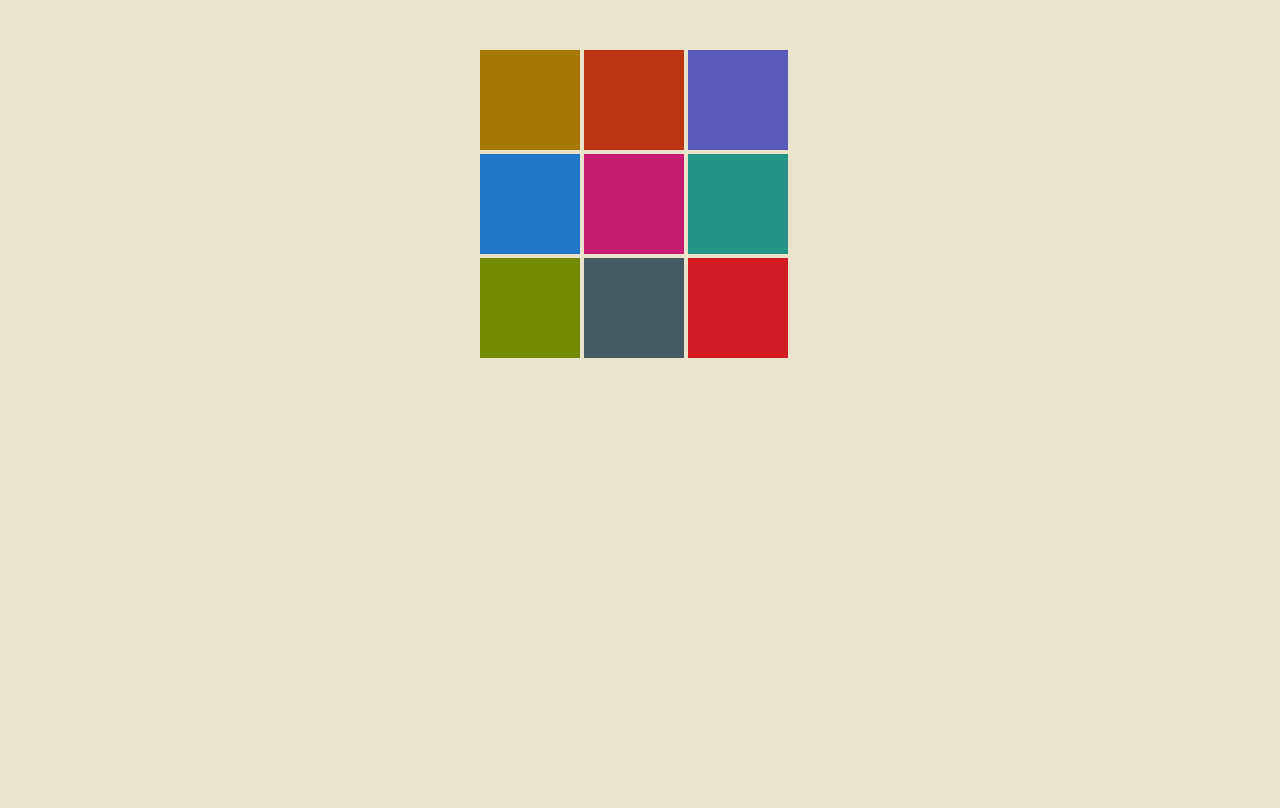
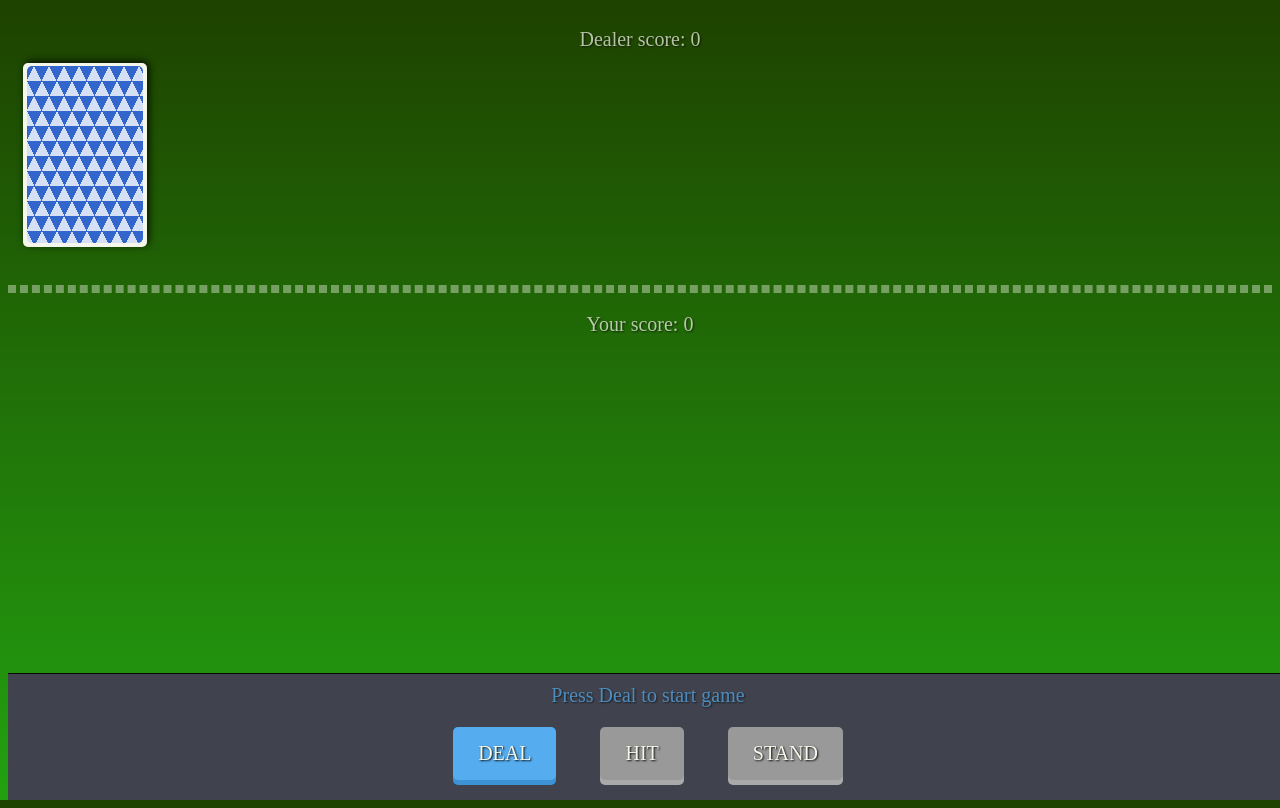
Before and after one commit to kevine11/BlackJack, a plain HTML site: page index.html in a window 1280 px wide. Drawn offline with Linux system fonts and the light colour scheme; a web font is replaced by a local one.

Commit message:
styling and homepage

```diff
--- a/blackjack2.js
+++ b/blackjack2.js
@@ -12,9 +12,9 @@ var dealerHand = [];
 
 // creating deck
 function getDeck(){
-    for (var s = 0 < suits.length; s++;) {
+    for (var s = 0; s < suits.length; s++) {
         for (var n = 0; n < values, length, n++;){
-        var cardImg = "CardImages/" + values[n] + suits[s] + ".jpg";
+        cardImg = "CardImages/" + values[n] + suits[s] + ".jpg";
         var card = {
             value: value[n],
             Suit: suits[s],
--- a/index.html
+++ b/index.html
@@ -1,73 +1,41 @@
-<!doctype html>
-<html lang="en">
-<head>
-  <meta charset="UTF-8">
-  <title>JavaScript Events</title>
-  <link rel="stylesheet" href="style.css">
-</head>
-<body>
-  <ul>
-    <li><img src="images/ylw.gif" alt="yellow" id="yellow"></li>
-    <li><img src="images/org.gif" alt="orange" id="orange"></li>
-    <li><img src="images/ppl.gif" alt="purple" id="purple"></li>
-    <li><img src="images/blu.gif" alt="blue" id="blue"></li>
-    <li><img src="images/pnk.gif" alt="pink" id="pink" onclick=pinkBox() ></li>
-    <li><img src="images/grn.gif" alt="green" id="green"></li>
-    <li><img src="images/ygr.gif" alt="ygreen" id="ygreen"></li>
-    <li><img src="images/gry.gif" alt="gray" id="gray"></li>
-    <li><img src="images/red.gif" alt="red" id="red"></li>
-  </ul>
+<!DOCTYPE html>
+<html>
+  <head>
+    <meta charset="UTF-8">
+    <title>Blackjack</title>
+    <link href="https://fonts.googleapis.com/css?family=Arbutus+Slab" rel="stylesheet">
+    <link rel="stylesheet" href="styles.css">
+  </head>
+  <body>
 
-  <script>
+    <div id="table">
+      <div id="dealer-score" class="score">Dealer score: <span>0</span></div>
+      <div id="deck">
+        <div class="back"></div>
+      </div>
+      <div class="container" id="dealer">
+      </div>
 
-    var ul = document.querySelector('ul')
+      <div class="border-line"></div>
 
-    ul.addEventListener('click', function(event){
+      <div id="player-score" class="score">Your score: <span>0</span></div>
+      <div class="container" id="player">
+      </div>
+    </div>
 
-      // console.log(event.target.id)
+    <div id="panel">
+      <div id="status">Press Deal to start game</div>
 
-      // if(event.target.id == "red"){
+      <button id="deal" class="blue" type="button">DEAL</button>
+      <button id="hit" class="green" type="button" disabled>HIT</button>
+      <button id="stand" class="red" type="button" disabled>STAND</button>
 
-      //   console.log("Red Clicked")
-      // }
-      // else if(event.target.id == 'orange'){
-      //   console.log("Orange Clicked")
-      // }
+    </div>
 
-      // console.log("newEvent")
-      // console.log(e)
-
-      switch(event.target.id){
-        case 'red':
-          console.log("red");
-          break;
-        case 'orange':
-          console.log("orange");
-          break;
-        case 'green':
-          console.log("green");
-          break;
-        default:
-          break;
-      }
-    })
-
-    // var li = document.getElementById('yellow');
-
-    // li.addEventListener('click', function(){
-
-    //   alert('Yellow Box Clicked')
-    // })
-
-  //   li.onmousedown = function(){
-
-  //     console.log("Hello Everyone")
-  //   }
-
-  //   function.pinkBox(){
-  //     alert = alert('pink image clicked')
-  //   }
-  // </script>
-
-</body>
+    <script type="text/javascript" src="blackjack2.js"></script>
+    <script type="text/javascript">
+      //initialize the game
+      Blackjack2.init();
+    </script>
+  </body>
 </html>
--- a/style.css
+++ /dev/null
@@ -1,15 +0,0 @@
-body {
-  background: #EAE3CB;
-}
-
-ul {
-  margin: 0 auto;
-  margin-top:50px;
-  padding: 0;
-  width: 320px;
-}
-
-ul li {
-  list-style: none;
-  display: inline-block;
-}
--- /dev/null
+++ b/styles.css
@@ -0,0 +1,213 @@
+html {
+  height: 100%;
+}
+
+body {
+  background: rgba(30,66,0,1);
+  background: -moz-linear-gradient(top, rgba(30,66,0,1) 0%, rgba(35,161,16,1) 100%);
+  background: -webkit-gradient(left top, left bottom, color-stop(0%, rgba(30,66,0,1)), color-stop(100%, rgba(35,161,16,1)));
+  background: -webkit-linear-gradient(top, rgba(30,66,0,1) 0%, rgba(35,161,16,1) 100%);
+  background: -o-linear-gradient(top, rgba(30,66,0,1) 0%, rgba(35,161,16,1) 100%);
+  background: -ms-linear-gradient(top, rgba(30,66,0,1) 0%, rgba(35,161,16,1) 100%);
+  background: linear-gradient(to bottom, rgba(30,66,0,1) 0%, rgba(35,161,16,1) 100%);
+
+  min-height: 100%;
+}
+
+#table {
+  position: relative;
+  padding-top: 20px;
+}
+
+#dealer{
+  box-sizing: border-box;
+  padding-left:154px;
+}
+
+.container {
+  display: flex;
+  flex-wrap: wrap;
+  align-items: center;
+  justify-content: flex-start;
+  height: 214px;
+  position: relative;
+  width:100%;
+}
+
+#deck{
+  top:55px;
+  left:15px;
+  z-index: 10;
+  position: absolute;
+  width: 120px;
+  height: 180px;
+  border-radius: 5px;
+  padding:2px;
+  background-color: #F6F7EB;
+  display: block;
+  -webkit-box-shadow: 2px -2px 9px -1px rgba(0,0,0,1);
+  -moz-box-shadow: 2px -2px 9px -1px rgba(0,0,0,1);
+  box-shadow: 2px -2px 9px -1px rgba(0,0,0,1);
+}
+
+.card {
+  font-family: 'Alegreya', serif;
+  position: relative;
+  width: 120px;
+  height: 180px;
+  border-radius: 5px;
+  font-weight: bold;
+  font-size: 28px;
+  padding:2px;
+  background-color: #F6F7EB;
+  display: flex;
+  -webkit-box-shadow: 2px -2px 9px -1px rgba(0,0,0,1);
+  -moz-box-shadow: 2px -2px 9px -1px rgba(0,0,0,1);
+  box-shadow: 2px -2px 9px -1px rgba(0,0,0,1);
+  margin:15px;
+}
+
+.back {
+  background: #36c;
+  background:
+  linear-gradient(115deg, transparent 75%, rgba(255,255,255,.8) 75%) 0 0,
+  linear-gradient(245deg, transparent 75%, rgba(255,255,255,.8) 75%) 0 0,
+  linear-gradient(115deg, transparent 75%, rgba(255,255,255,.8) 75%) 7px -15px,
+  linear-gradient(245deg, transparent 75%, rgba(255,255,255,.8) 75%) 7px -15px,
+  #36c;
+  background-size: 15px 30px;
+  width:96%;
+  height: 98%;
+  margin: 1% auto;
+  border-radius: 5px;
+}
+
+.diamonds, .hearts {
+  color:#E94F37;
+}
+
+.spades, .clubs {
+  color:#393E41;
+}
+
+.rank {
+  position: absolute;
+  width:30px;
+  height: 28px;
+}
+
+.top {
+  top: 2px;
+  left: 2px;
+}
+
+.bottom {
+  bottom:0;
+  right: 2px;
+  text-align: right;
+}
+
+.suit {
+  margin:auto;
+  font-size: 60px;
+}
+
+.border-line {
+  border:4px dashed #F6F7EB;
+  opacity: 0.4;
+  margin: 20px 0;
+}
+
+.score {
+  position: relative;
+  text-align: center;
+  font-family: 'Alegreya', serif;
+  color: #F6F7EB;
+  opacity: 0.7;
+  font-size: 20px;
+  z-index:10;
+  text-shadow: 1px 1px 2px rgba(10, 10, 10, 1);
+}
+
+/* footer */
+#panel {
+  text-align: center;
+  background-color: #40434E;
+  border-top: 1px solid #070707;
+  position: absolute;
+  bottom: 0;
+  width: 100%;
+  padding-top: 10px;
+}
+
+#status {
+  font-family: 'Alegreya', serif;
+  text-shadow: 1px 1px 2px rgba(10, 10, 10, 1);
+  color: #55acee;
+  position: relative;
+  opacity: 0.7;
+  font-size: 20px;
+}
+
+/* buttons */
+button {
+  border:none;
+  border-radius: 5px;
+  padding: 15px 25px;
+  font-size: 20px;
+  text-decoration: none;
+  margin: 20px;
+  color: #F6F7EB;
+  position: relative;
+  display: inline-block;
+  font-family: 'Alegreya', serif;
+  text-shadow: 1px 1px 2px rgba(10, 10, 10, 1);
+}
+
+button:active {
+  transform: translate(0px, 5px);
+  -webkit-transform: translate(0px, 5px);
+  box-shadow: 0px .5px 0px 0px;
+}
+
+.blue {
+  background-color: #55acee;
+  box-shadow: 0px 5px 0px 0px #3C93D5;
+}
+
+.blue:hover {
+  background-color: #6FC6FF;
+}
+
+.green {
+  background-color: #2ecc71;
+  box-shadow: 0px 5px 0px 0px #15B358;
+}
+
+.green:hover {
+  background-color: #48E68B;
+}
+
+.red {
+  background-color: #e74c3c;
+  box-shadow: 0px 5px 0px 0px #CE3323;
+}
+
+.red:hover {
+  background-color: #FF6656;
+}
+
+button:disabled {
+  background-color: #999;
+  box-shadow: 0px 5px 0px 0px #AAA;
+}
+
+button:disabled:hover {
+  background-color: #999;
+}
+
+button:disabled:active {
+  transform: translate(0px, 0px);
+  -webkit-transform: translate(0px, 0px);
+  box-shadow: 0px 5px 0px 0px #AAA;
+}
```
Also changed, not shown: blackjack.html (deleted, +0 -69 lines), 1 other file.
